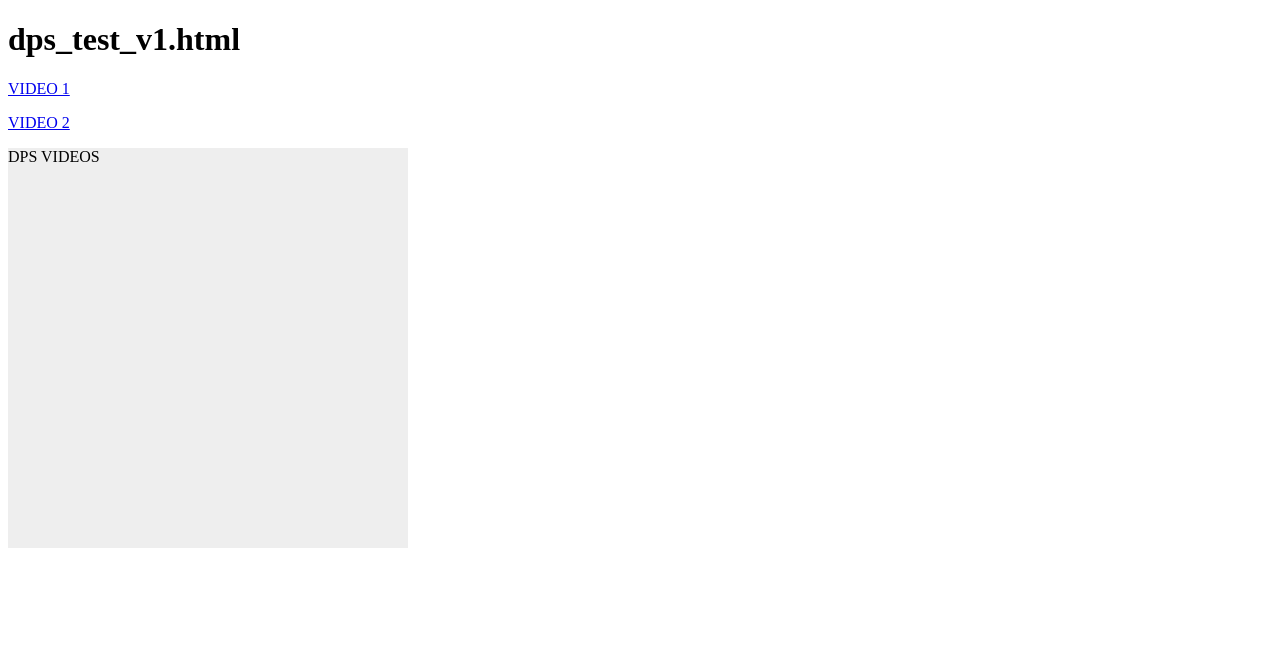
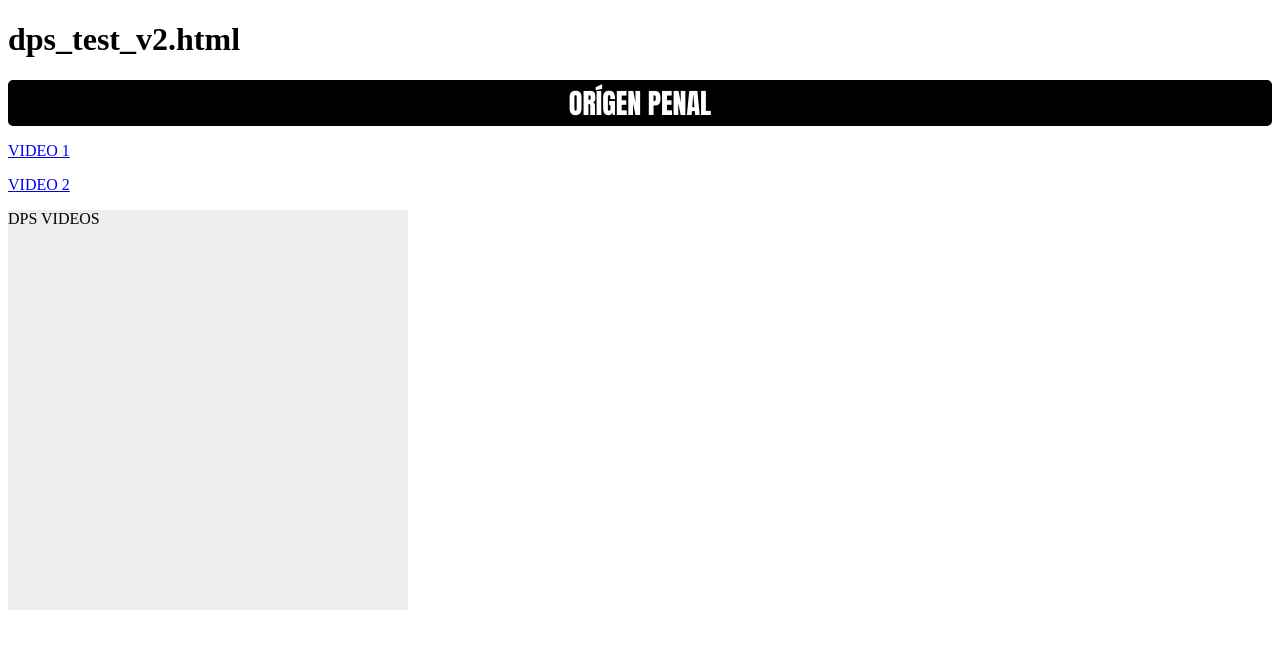
Before and after one commit to Joegc17/test, a plain HTML site: page index.html in a window 1280 px wide. Drawn offline with Linux system fonts and the light colour scheme.

Commit message:
Update index.html

```diff
--- a/index.html
+++ b/index.html
@@ -6,8 +6,12 @@
     <title>Document</title>
 </head>
 <body>
-<h1> dps_test_v1.html</h1>
-   <!--
+<h1> dps_test_v2.html</h1>
+
+    <div _ngcontent-ng-c1522821346="" tabindex="0" class="component" style="border-color: rgb(0, 0, 0); background: rgb(0, 0, 0); border-style: solid; border-width: 2px; border-radius: 5px; opacity: 1; font-family: Roboto; box-shadow: none; overflow: visible;"><!----><!----><!----><div _ngcontent-ng-c1522821346="" class="component-body"><ng2-textbox-wrapper class="ng-star-inserted"><ng2-textbox _nghost-ng-c4032978852=""><div _ngcontent-ng-c4032978852="" class="ng2-textbox" style="padding-top: 0px; padding-left: 8px; padding-right: 8px; color: rgb(0, 0, 0); font-family: Roboto; font-size: 14px; overflow: visible;"><div style="text-align: center;" align="center"><span style="font-family: Impact;"><font color="#ffffff" style="font-size: 28px;">ORÍGEN PENAL</font></span></div></div></ng2-textbox></ng2-textbox-wrapper><!----></div><!----><!----></div>
+
+
+    <!--
 
 LIKS 2
 
```
